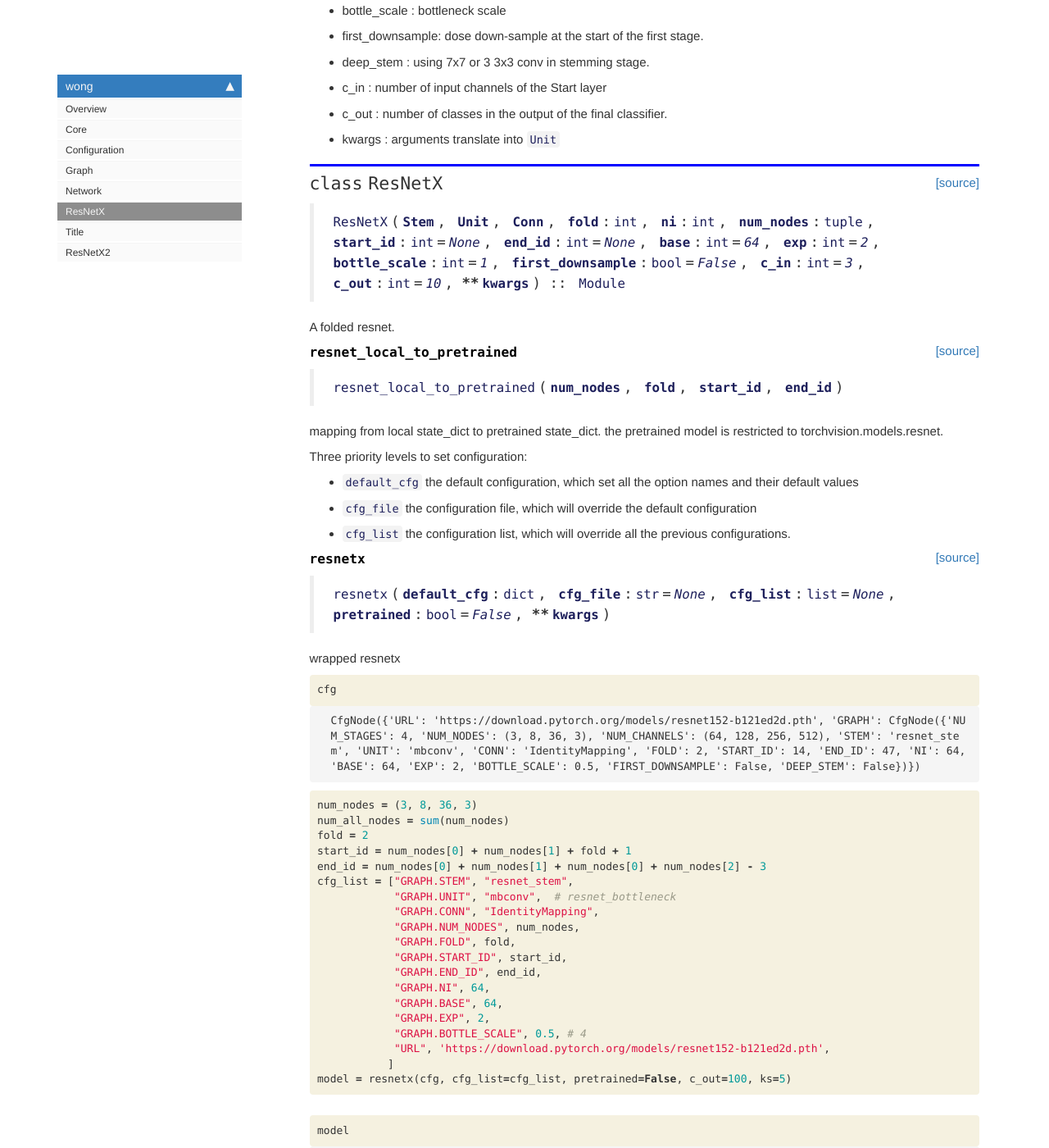
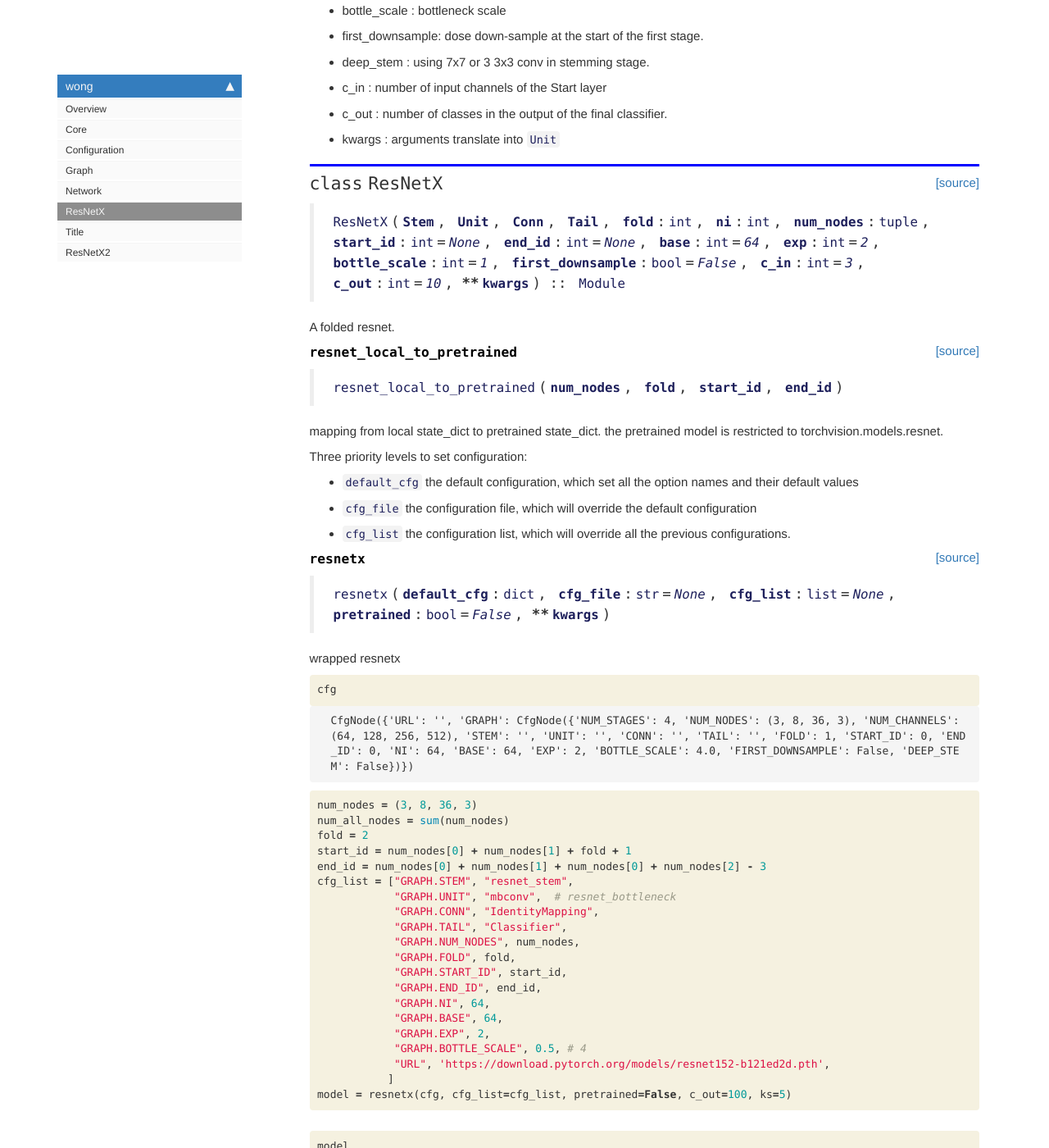
Before and after one commit to keepsimpler/wong, a Jekyll site: the page built from docs/resnetx.html, in a window 1280 px wide and 1400 px high, scrolled down 1770 px. Shown: the whole window at 82% size. Built offline with Jekyll 4.4.1, drawn with Linux system fonts in a browser that asks for light colours; nearby versions of some CDN libraries; comment, search, counter and statistics services are not loaded; some of the changed text lies outside the part shown.

Commit message:
TAIL as a new argument of ResNetX

```diff
--- a/docs/config.html
+++ b/docs/config.html
@@ -104,7 +104,7 @@ The DAG graph consists of a sequence of stages,</p>
 
 
 <div class="output_markdown rendered_html output_subarea ">
-<h4 id="assert_cfg" class="doc_header"><code>assert_cfg</code><a href="https://github.com/keepsimpler/wong/tree/master/wong/config.py#L37" class="source_link" style="float:right">[source]</a></h4><blockquote><p><code>assert_cfg</code>(<strong><code>cfg</code></strong>)</p>
+<h4 id="assert_cfg" class="doc_header"><code>assert_cfg</code><a href="https://github.com/keepsimpler/wong/tree/master/wong/config.py#L38" class="source_link" style="float:right">[source]</a></h4><blockquote><p><code>assert_cfg</code>(<strong><code>cfg</code></strong>)</p>
 </blockquote>
 <p>Assert config options</p>
 
--- a/docs/resnetx.html
+++ b/docs/resnetx.html
@@ -252,7 +252,7 @@ summary: "a folded resnet"
 
 
 <div class="output_markdown rendered_html output_subarea ">
-<h2 id="ResNetX" class="doc_header"><code>class</code> <code>ResNetX</code><a href="https://github.com/keepsimpler/wong/tree/master/wong/resnetx.py#L42" class="source_link" style="float:right">[source]</a></h2><blockquote><p><code>ResNetX</code>(<strong><code>Stem</code></strong>, <strong><code>Unit</code></strong>, <strong><code>Conn</code></strong>, <strong><code>fold</code></strong>:<code>int</code>, <strong><code>ni</code></strong>:<code>int</code>, <strong><code>num_nodes</code></strong>:<code>tuple</code>, <strong><code>start_id</code></strong>:<code>int</code>=<em><code>None</code></em>, <strong><code>end_id</code></strong>:<code>int</code>=<em><code>None</code></em>, <strong><code>base</code></strong>:<code>int</code>=<em><code>64</code></em>, <strong><code>exp</code></strong>:<code>int</code>=<em><code>2</code></em>, <strong><code>bottle_scale</code></strong>:<code>int</code>=<em><code>1</code></em>, <strong><code>first_downsample</code></strong>:<code>bool</code>=<em><code>False</code></em>, <strong><code>c_in</code></strong>:<code>int</code>=<em><code>3</code></em>, <strong><code>c_out</code></strong>:<code>int</code>=<em><code>10</code></em>, <strong>**<code>kwargs</code></strong>) :: <code>Module</code></p>
+<h2 id="ResNetX" class="doc_header"><code>class</code> <code>ResNetX</code><a href="https://github.com/keepsimpler/wong/tree/master/wong/resnetx.py#L42" class="source_link" style="float:right">[source]</a></h2><blockquote><p><code>ResNetX</code>(<strong><code>Stem</code></strong>, <strong><code>Unit</code></strong>, <strong><code>Conn</code></strong>, <strong><code>Tail</code></strong>, <strong><code>fold</code></strong>:<code>int</code>, <strong><code>ni</code></strong>:<code>int</code>, <strong><code>num_nodes</code></strong>:<code>tuple</code>, <strong><code>start_id</code></strong>:<code>int</code>=<em><code>None</code></em>, <strong><code>end_id</code></strong>:<code>int</code>=<em><code>None</code></em>, <strong><code>base</code></strong>:<code>int</code>=<em><code>64</code></em>, <strong><code>exp</code></strong>:<code>int</code>=<em><code>2</code></em>, <strong><code>bottle_scale</code></strong>:<code>int</code>=<em><code>1</code></em>, <strong><code>first_downsample</code></strong>:<code>bool</code>=<em><code>False</code></em>, <strong><code>c_in</code></strong>:<code>int</code>=<em><code>3</code></em>, <strong><code>c_out</code></strong>:<code>int</code>=<em><code>10</code></em>, <strong>**<code>kwargs</code></strong>) :: <code>Module</code></p>
 </blockquote>
 <p>A folded resnet.</p>
 
@@ -344,7 +344,7 @@ summary: "a folded resnet"
 
 
 <div class="output_text output_subarea output_execute_result">
-<pre>CfgNode({&#39;URL&#39;: &#39;https://download.pytorch.org/models/resnet152-b121ed2d.pth&#39;, &#39;GRAPH&#39;: CfgNode({&#39;NUM_STAGES&#39;: 4, &#39;NUM_NODES&#39;: (3, 8, 36, 3), &#39;NUM_CHANNELS&#39;: (64, 128, 256, 512), &#39;STEM&#39;: &#39;resnet_stem&#39;, &#39;UNIT&#39;: &#39;mbconv&#39;, &#39;CONN&#39;: &#39;IdentityMapping&#39;, &#39;FOLD&#39;: 2, &#39;START_ID&#39;: 14, &#39;END_ID&#39;: 47, &#39;NI&#39;: 64, &#39;BASE&#39;: 64, &#39;EXP&#39;: 2, &#39;BOTTLE_SCALE&#39;: 0.5, &#39;FIRST_DOWNSAMPLE&#39;: False, &#39;DEEP_STEM&#39;: False})})</pre>
+<pre>CfgNode({&#39;URL&#39;: &#39;&#39;, &#39;GRAPH&#39;: CfgNode({&#39;NUM_STAGES&#39;: 4, &#39;NUM_NODES&#39;: (3, 8, 36, 3), &#39;NUM_CHANNELS&#39;: (64, 128, 256, 512), &#39;STEM&#39;: &#39;&#39;, &#39;UNIT&#39;: &#39;&#39;, &#39;CONN&#39;: &#39;&#39;, &#39;TAIL&#39;: &#39;&#39;, &#39;FOLD&#39;: 1, &#39;START_ID&#39;: 0, &#39;END_ID&#39;: 0, &#39;NI&#39;: 64, &#39;BASE&#39;: 64, &#39;EXP&#39;: 2, &#39;BOTTLE_SCALE&#39;: 4.0, &#39;FIRST_DOWNSAMPLE&#39;: False, &#39;DEEP_STEM&#39;: False})})</pre>
 </div>
 
 </div>
@@ -366,6 +366,7 @@ summary: "a folded resnet"
 <span class="n">cfg_list</span> <span class="o">=</span> <span class="p">[</span><span class="s2">&quot;GRAPH.STEM&quot;</span><span class="p">,</span> <span class="s2">&quot;resnet_stem&quot;</span><span class="p">,</span>
             <span class="s2">&quot;GRAPH.UNIT&quot;</span><span class="p">,</span> <span class="s2">&quot;mbconv&quot;</span><span class="p">,</span>  <span class="c1"># resnet_bottleneck</span>
             <span class="s2">&quot;GRAPH.CONN&quot;</span><span class="p">,</span> <span class="s2">&quot;IdentityMapping&quot;</span><span class="p">,</span>
+            <span class="s2">&quot;GRAPH.TAIL&quot;</span><span class="p">,</span> <span class="s2">&quot;Classifier&quot;</span><span class="p">,</span>
             <span class="s2">&quot;GRAPH.NUM_NODES&quot;</span><span class="p">,</span> <span class="n">num_nodes</span><span class="p">,</span>
             <span class="s2">&quot;GRAPH.FOLD&quot;</span><span class="p">,</span> <span class="n">fold</span><span class="p">,</span>
             <span class="s2">&quot;GRAPH.START_ID&quot;</span><span class="p">,</span> <span class="n">start_id</span><span class="p">,</span>
@@ -1095,8 +1096,8 @@ summary: "a folded resnet"
 
 <div class="inner_cell">
     <div class="input_area">
-<div class=" highlight hl-ipython3"><pre><span></span><span class="n">cfg_file</span> <span class="o">=</span> <span class="s1">&#39;configs/imagenet/resnet/resnet152.yaml&#39;</span>
-<span class="n">model</span> <span class="o">=</span> <span class="n">resnetx</span><span class="p">(</span><span class="n">cfg</span><span class="p">,</span> <span class="n">cfg_file</span><span class="o">=</span><span class="n">cfg_file</span><span class="p">,</span> <span class="n">pretrained</span><span class="o">=</span><span class="kc">False</span><span class="p">,</span> <span class="n">c_out</span><span class="o">=</span><span class="mi">100</span><span class="p">)</span>
+<div class=" highlight hl-ipython3"><pre><span></span><span class="c1"># cfg_file = &#39;configs/imagenet/resnet/resnet152.yaml&#39;</span>
+<span class="c1"># model = resnetx(cfg, cfg_file=cfg_file, pretrained=False, c_out=100)</span>
 </pre></div>
 
     </div>
--- a/wong/config.py
+++ b/wong/config.py
@@ -23,6 +23,7 @@ _C.GRAPH.NUM_CHANNELS = (64, 128, 256, 512)
 _C.GRAPH.STEM = ''
 _C.GRAPH.UNIT = ''
 _C.GRAPH.CONN = ''
+_C.GRAPH.TAIL = ''
 _C.GRAPH.FOLD = 1
 _C.GRAPH.START_ID = 0
 _C.GRAPH.END_ID = 0
```
Also changed, not shown: wong/resnetx.py (+4 -3 lines), 2 other files.
